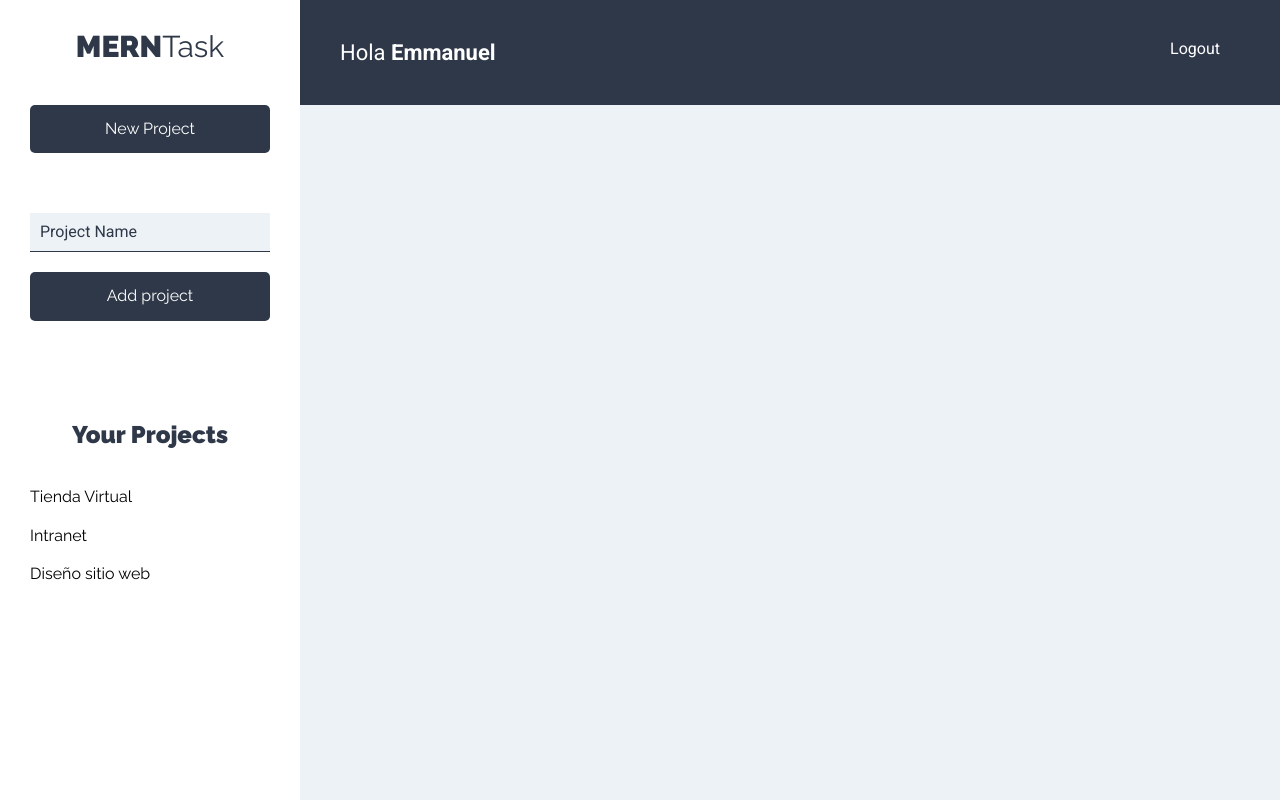
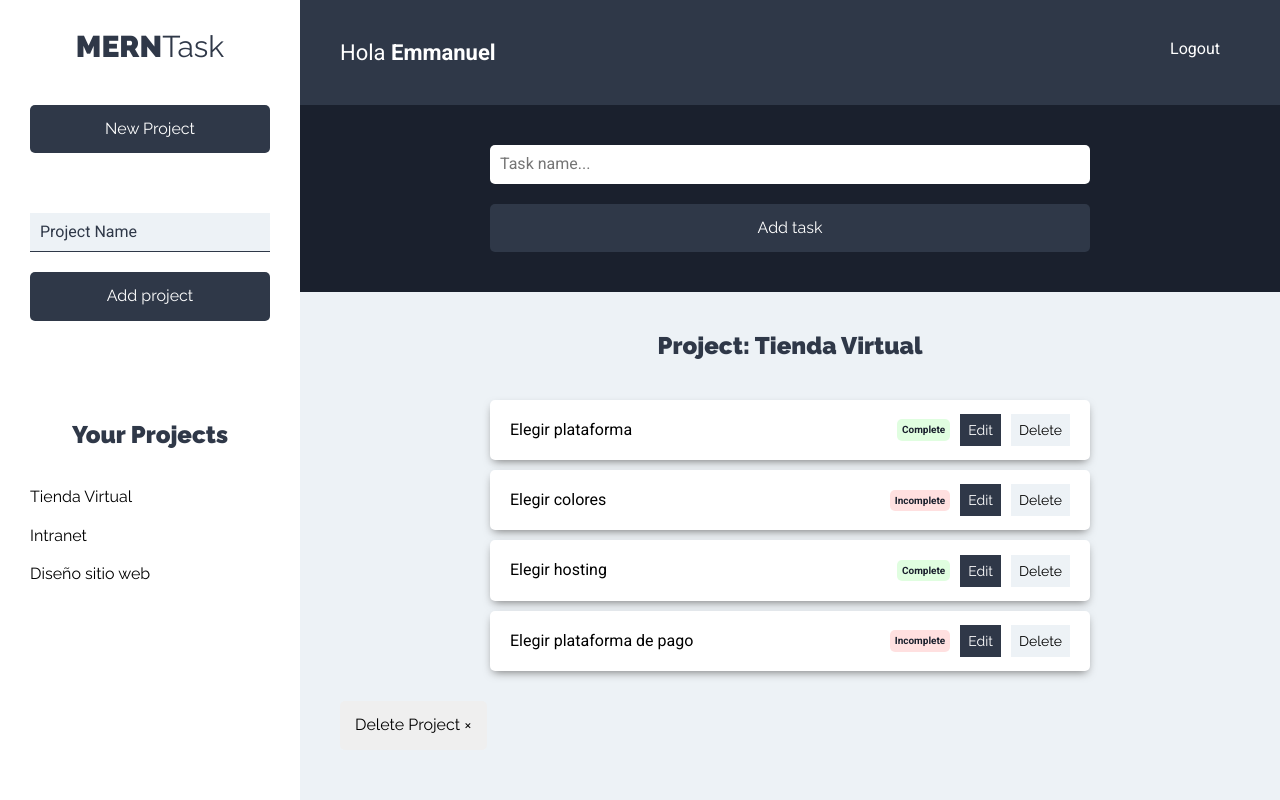
Before and after one commit to elwiiman/front-tasks, a React (Create React App) app: page /projects in a window 1280 px wide. Built offline with nearby package versions, Linux system fonts and the light colour scheme.

Commit message:
Task relative components added

```diff
--- a/src/components/projects/Projects.js
+++ b/src/components/projects/Projects.js
@@ -1,6 +1,8 @@
 import React from "react";
 import Sidebar from "../layout/Sidebar.js";
 import Bar from "../layout/Bar.js";
+import FormTask from "../tasks/FormTask";
+import ListTasks from "../tasks/ListTasks";
 
 const Projects = () => {
   return (
@@ -9,7 +11,10 @@ const Projects = () => {
       <div className="seccion-principal">
         <Bar />
         <main>
-          <div className="contenedor-tareas"></div>
+          <FormTask />
+          <div className="contenedor-tareas">
+            <ListTasks />
+          </div>
         </main>
       </div>
     </div>
--- /dev/null
+++ b/src/components/tasks/FormTask.js
@@ -0,0 +1,27 @@
+import React from "react";
+
+const FormTask = () => {
+  return (
+    <div className="formulario">
+      <form>
+        <div className="contenedor-input">
+          <input
+            type="text"
+            className="input-text"
+            placeholder="Task name..."
+            name="taskName"
+          />
+        </div>
+        <div className="contenedor-input">
+          <input
+            type="submit"
+            className="btn btn-primario btn-block btn-submit"
+            value="Add task"
+          />
+        </div>
+      </form>
+    </div>
+  );
+};
+
+export default FormTask;
--- /dev/null
+++ b/src/components/tasks/ListTasks.js
@@ -0,0 +1,32 @@
+import React, { Fragment } from "react";
+import Task from "./Task";
+
+const ListTasks = () => {
+  const tasksInAProject = [
+    { name: "Elegir plataforma", state: true },
+    { name: "Elegir colores", state: false },
+    { name: "Elegir hosting", state: true },
+    { name: "Elegir plataforma de pago", state: false },
+  ];
+
+  return (
+    <Fragment>
+      <h2>Project: Tienda Virtual</h2>
+      <ul className="listado-tareas">
+        {tasksInAProject.length === 0 ? (
+          <li className="tarea">
+            <p>There are no tasks to show</p>
+          </li>
+        ) : (
+          tasksInAProject.map((task) => <Task task={task} />)
+        )}
+      </ul>
+
+      <button type="button" className="btn btn-eliminar">
+        Delete Project &times;
+      </button>
+    </Fragment>
+  );
+};
+
+export default ListTasks;
--- /dev/null
+++ b/src/components/tasks/Task.js
@@ -0,0 +1,30 @@
+import React from "react";
+
+const Task = ({ task }) => {
+  return (
+    <li className="tarea sombra">
+      <p>{task.name}</p>
+      <div className="estado">
+        {task.state ? (
+          <button type="button" className="completo">
+            Complete
+          </button>
+        ) : (
+          <button type="button" className="incompleto">
+            Incomplete
+          </button>
+        )}
+      </div>
+      <div className="acciones">
+        <button type="button" className="btn btn-primario">
+          Edit
+        </button>
+        <button type="button" className="btn btn-secundario">
+          Delete
+        </button>
+      </div>
+    </li>
+  );
+};
+
+export default Task;
```
